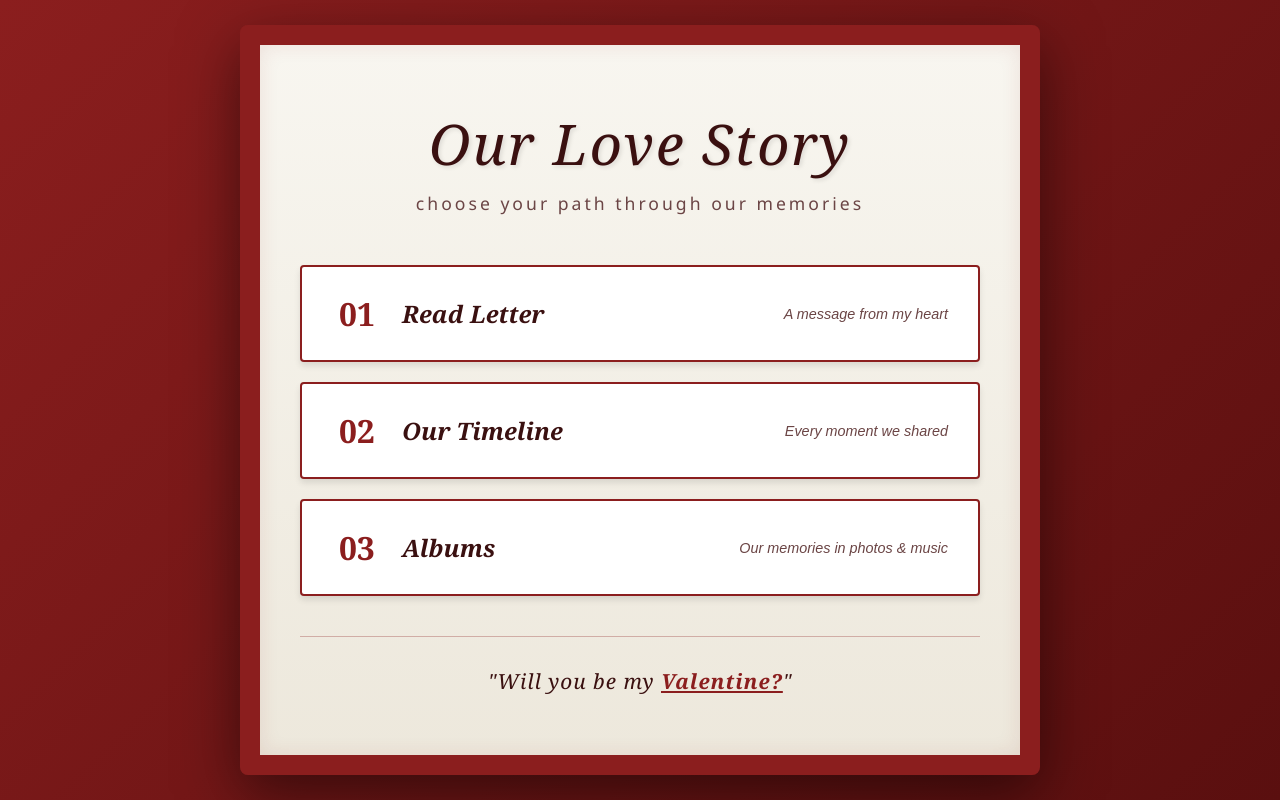
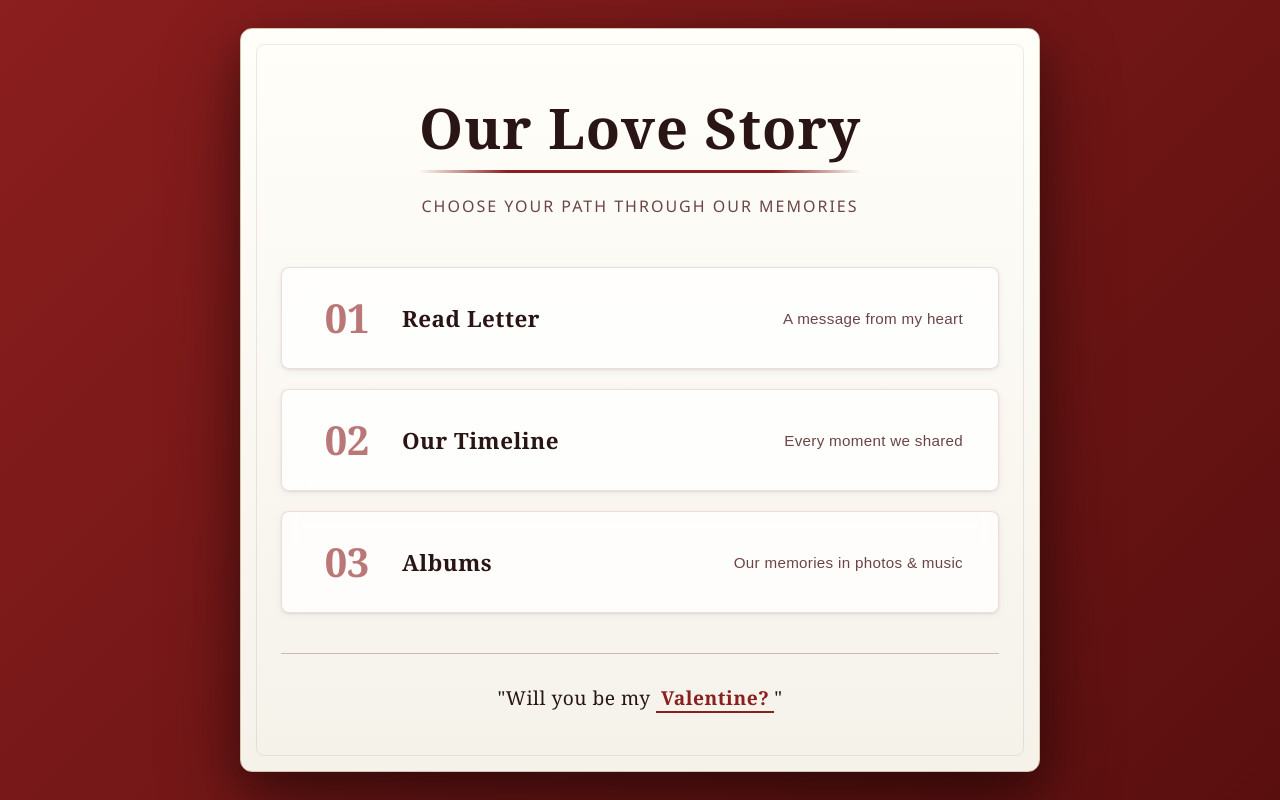
Before and after one commit to Topor24k/Valentine, a React (Vite) app: page / in a window 1280 px wide. Built offline with nearby package versions, Linux system fonts and the light colour scheme.

Commit message:
Style MenuScene component

```diff
--- a/src/components/MenuScene.css
+++ b/src/components/MenuScene.css
@@ -12,13 +12,28 @@
 .menu-frame {
   width: 100%;
   max-width: 800px;
-  background: linear-gradient(to bottom, #f8f6f0 0%, #ede8dc 100%);
-  border: 20px solid #8b1e1e;
-  border-radius: 8px;
+  background: linear-gradient(to bottom, #fffef9 0%, #f5f2ea 100%);
+  border: 1px solid #d4c5b0;
+  border-radius: 12px;
   padding: 60px 40px;
   position: relative;
-  box-shadow: 0 20px 60px rgba(0, 0, 0, 0.5),
-              inset 0 0 20px rgba(139, 30, 30, 0.1);
+  box-shadow:
+    0 30px 80px rgba(0, 0, 0, 0.4),
+    0 15px 40px rgba(0, 0, 0, 0.25),
+    inset 0 1px 0 rgba(255, 255, 255, 0.5);
+  backdrop-filter: blur(10px);
+}
+
+.menu-frame::before {
+  content: '';
+  position: absolute;
+  top: 15px;
+  left: 15px;
+  right: 15px;
+  bottom: 15px;
+  border: 1px solid rgba(139, 30, 30, 0.1);
+  border-radius: 8px;
+  pointer-events: none;
 }
 
 .menu-title {
@@ -27,22 +42,34 @@
 }
 
 .title-main {
-  font-family: 'Georgia', serif;
+  font-family: 'Playfair Display', 'Georgia', serif;
   font-size: 3.5rem;
-  color: #3a1010;
-  font-weight: 400;
+  color: #2a1515;
+  font-weight: 700;
   margin-bottom: 10px;
-  font-style: italic;
-  letter-spacing: 2px;
-  text-shadow: 2px 2px 4px rgba(0, 0, 0, 0.1);
+  letter-spacing: 1px;
+  text-shadow: none;
+  position: relative;
+  display: inline-block;
+}
+
+.title-main::after {
+  content: '';
+  position: absolute;
+  bottom: -8px;
+  left: 0;
+  right: 0;
+  height: 3px;
+  background: linear-gradient(90deg, transparent, #8b1e1e 20%, #8b1e1e 80%, transparent);
 }
 
 .title-sub {
-  font-size: 1.1rem;
+  font-size: 1rem;
   color: #6b4545;
-  font-weight: 300;
-  letter-spacing: 3px;
-  text-transform: lowercase;
+  font-weight: 400;
+  letter-spacing: 2px;
+  text-transform: uppercase;
+  margin-top: 20px;
 }
 
 .menu-items {
@@ -53,18 +80,21 @@
 }
 
 .menu-item {
-  background: white;
-  border: 2px solid #8b1e1e;
-  padding: 25px 30px;
-  border-radius: 4px;
+  background: rgba(255, 255, 255, 0.8);
+  border: 1px solid rgba(139, 30, 30, 0.15);
+  padding: 30px 35px;
+  border-radius: 8px;
   cursor: pointer;
-  transition: all 0.3s ease;
+  transition: all 0.4s cubic-bezier(0.4, 0, 0.2, 1);
   display: flex;
   align-items: center;
-  gap: 20px;
+  gap: 25px;
   position: relative;
   overflow: hidden;
-  box-shadow: 0 4px 6px rgba(0, 0, 0, 0.1);
+  box-shadow:
+    0 2px 8px rgba(0, 0, 0, 0.05),
+    0 1px 3px rgba(0, 0, 0, 0.08);
+  backdrop-filter: blur(10px);
 }
 
 .menu-item::before {
@@ -76,10 +106,10 @@
   height: 100%;
   background: linear-gradient(90deg,
     transparent,
-    rgba(139, 30, 30, 0.1),
+    rgba(139, 30, 30, 0.05),
     transparent
   );
-  transition: left 0.5s ease;
+  transition: left 0.6s ease;
 }
 
 .menu-item:hover::before {
@@ -87,33 +117,39 @@
 }
 
 .menu-item:hover {
-  transform: translateX(10px);
-  box-shadow: 0 8px 16px rgba(139, 30, 30, 0.3);
-  border-color: #5a0f0f;
+  transform: translateX(8px);
+  box-shadow:
+    0 8px 24px rgba(139, 30, 30, 0.15),
+    0 4px 12px rgba(139, 30, 30, 0.1);
+  border-color: rgba(139, 30, 30, 0.3);
+  background: rgba(255, 255, 255, 0.95);
 }
 
 .menu-number {
-  font-family: 'Georgia', serif;
-  font-size: 2rem;
+  font-family: 'Playfair Display', 'Georgia', serif;
+  font-size: 2.5rem;
   color: #8b1e1e;
-  font-weight: bold;
-  min-width: 50px;
+  font-weight: 700;
+  min-width: 60px;
+  line-height: 1;
+  opacity: 0.6;
 }
 
 .menu-text {
-  font-family: 'Georgia', serif;
-  font-size: 1.5rem;
-  color: #3a1010;
+  font-family: 'Lora', 'Georgia', serif;
+  font-size: 1.4rem;
+  color: #2a1515;
   font-weight: 600;
   flex: 1;
   text-align: left;
-  font-style: italic;
+  letter-spacing: 0.5px;
 }
 
 .menu-desc {
-  font-size: 0.9rem;
+  font-size: 0.95rem;
   color: #6b4545;
-  font-style: italic;
+  font-weight: 400;
+  letter-spacing: 0.3px;
 }
 
 .menu-footer {
@@ -123,17 +159,28 @@
 }
 
 .footer-quote {
-  font-family: 'Georgia', serif;
-  font-size: 1.3rem;
-  color: #3a1010;
-  font-style: italic;
-  letter-spacing: 1px;
+  font-family: 'Lora', 'Georgia', serif;
+  font-size: 1.2rem;
+  color: #2a1515;
+  letter-spacing: 0.5px;
+  font-weight: 500;
 }
 
 .footer-quote .highlight {
   color: #8b1e1e;
-  font-weight: bold;
-  text-decoration: underline;
+  font-weight: 700;
+  text-decoration: none;
+  cursor: pointer;
+  transition: all 0.3s ease;
+  position: relative;
+  padding: 0 5px;
+  border-bottom: 2px solid #8b1e1e;
+}
+
+.footer-quote .highlight:hover {
+  color: #5a0f0f;
+  transform: translateY(-2px);
+  border-bottom-color: #5a0f0f;
 }
 
 /* Responsive Design */
```
